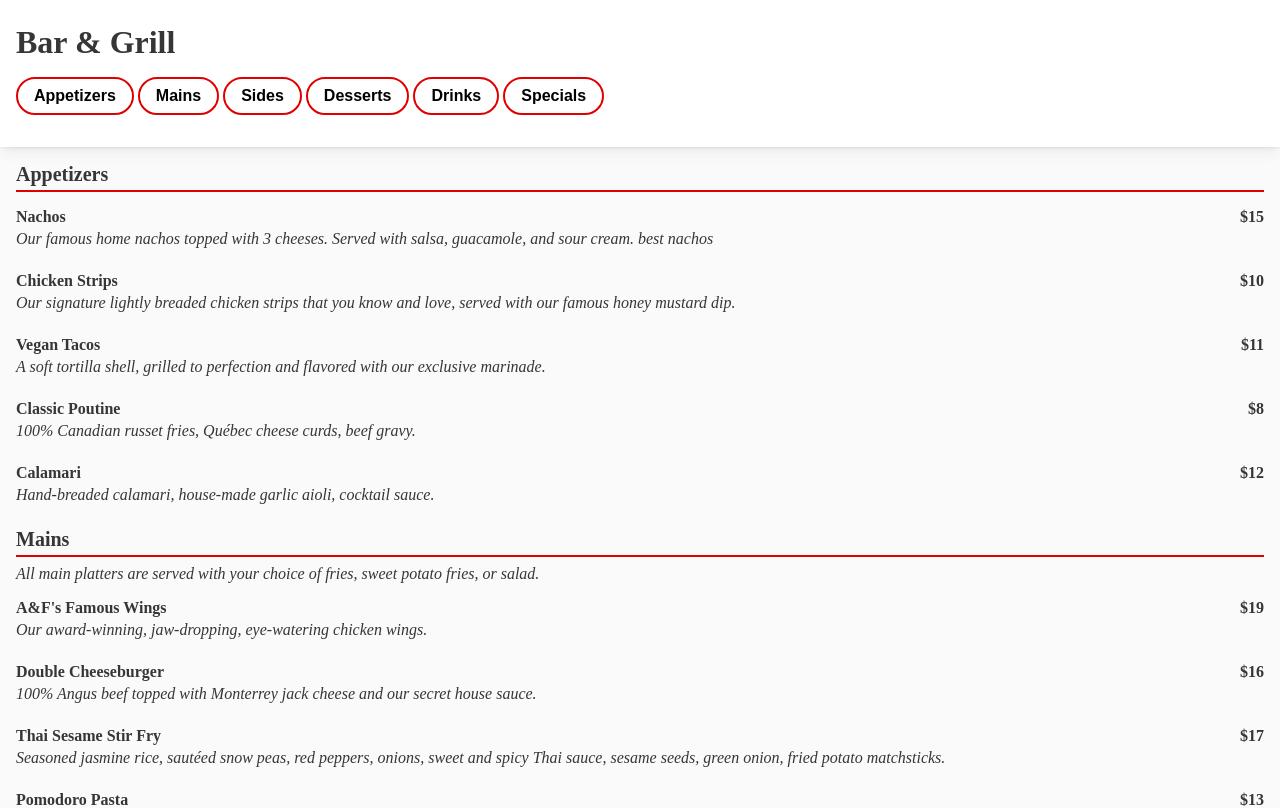
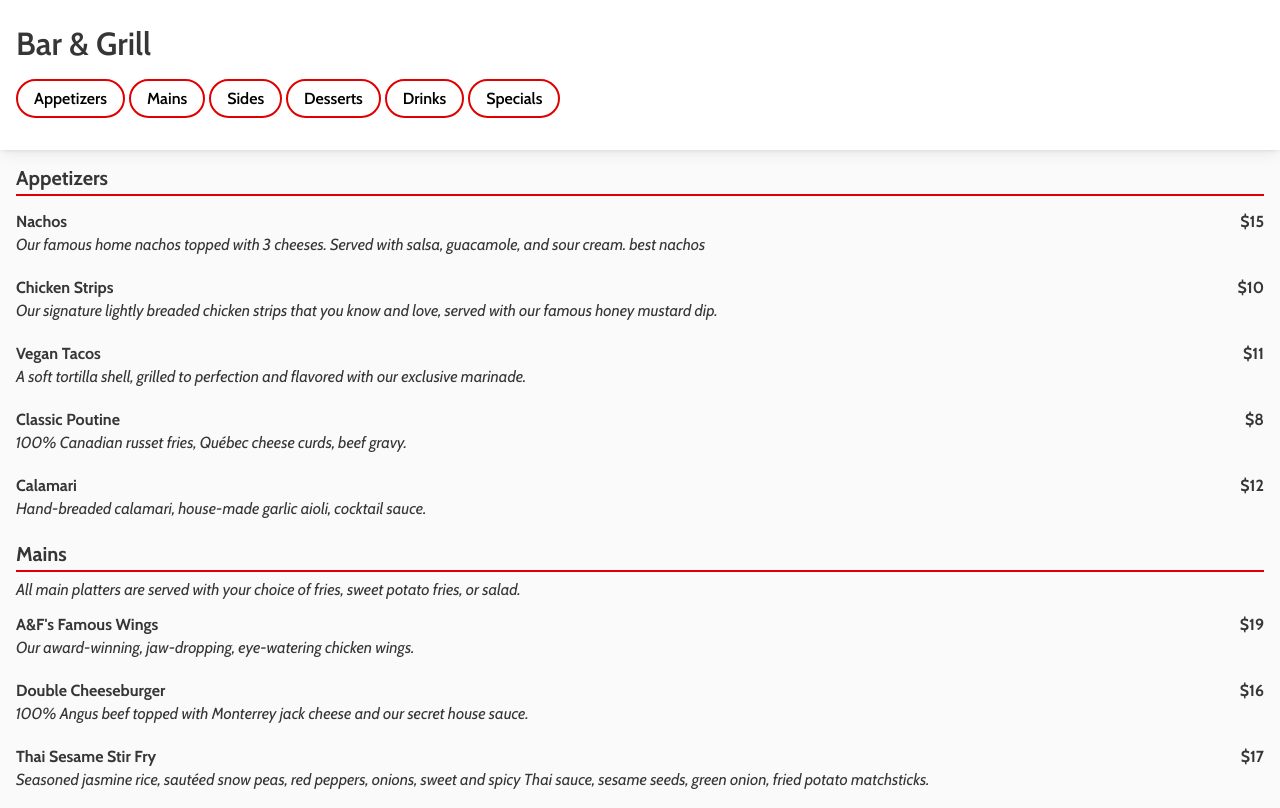
Before and after one commit to ProgPassion/bar-menu, a React (Vite) app: page / in a window 1280 px wide. Shown: the top 808 px of the page. Built offline with nearby package versions, Linux system fonts and the light colour scheme.

Commit message:
Added font family

```diff
--- a/src/App.css
+++ b/src/App.css
@@ -1,5 +1,7 @@
+@import url('https://fonts.googleapis.com/css2?family=Cabin:ital,wght@0,400;0,500;0,600;0,700;1,400;1,500;1,600;1,700&display=swap');
 * {
     box-sizing: border-box;
+    font-family: 'Cabin', sans-serif;
 }
 html, body {
     margin: 0;
```
Also changed, not shown: 1 other file (tests, documents, lock files or other folders).
